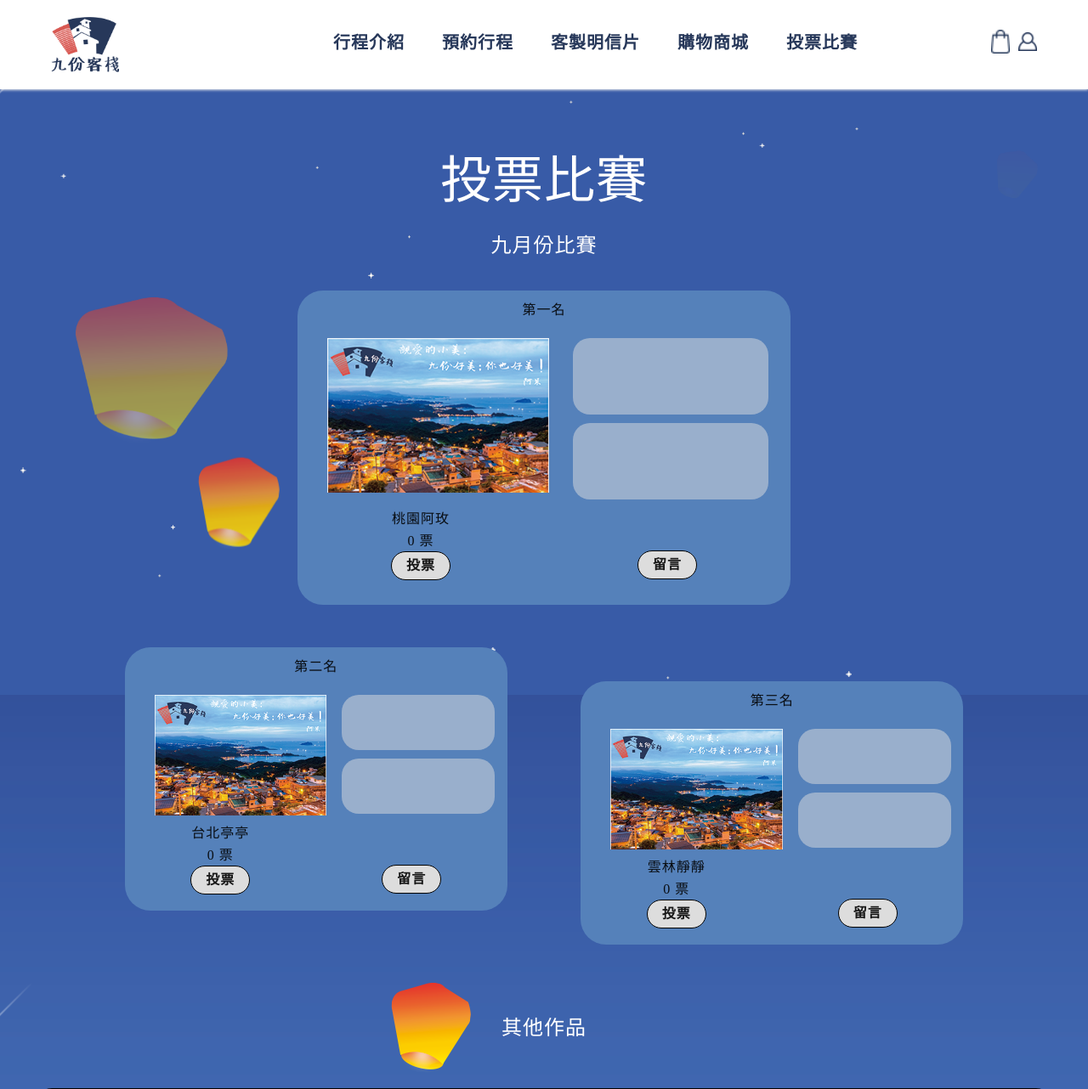
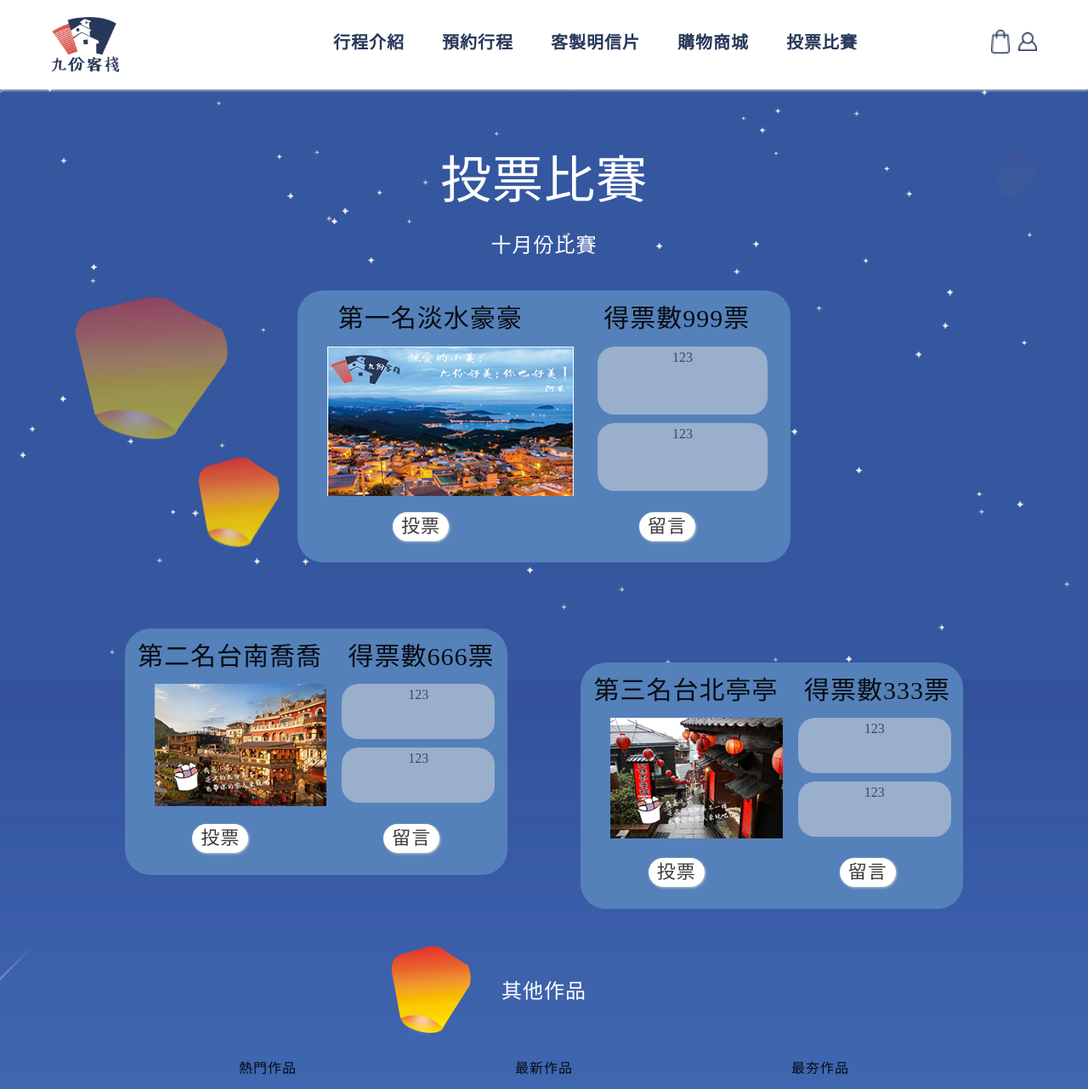
Before and after one commit to danny17495/DD103G1, a PHP site: page /competition.html in a window 1280 px wide. Shown: the top 1282 px of the page at 85% size. Run offline with PHP 8.4, Linux system fonts and the light colour scheme; some web fonts are replaced.

Commit message:
豪 修改樣式 新增JS  新改檔名

```diff
--- a/competition.html
+++ b/competition.html
@@ -134,92 +134,94 @@
 
 
     <section class="competitionMessageBoard">
+
+        <!-- 投票頁開頭 -->
+
         <div id="containerpa floatBoard">
             <div class="skylightBanner">
                     <h1>投票比賽</h1>
-                    <h2>九月份比賽</h2>
+                    <h2>十月份比賽</h2>
             </div>
+
+            <!-- 天燈 -->
             <img src="images/competition/skyLight1.png" id="skylight1" alt="">
             <img src="images/competition/skyLight3.png" id="skylight3" alt="">
             <img src="images/competition/skyLight2.png" id="skylight2" alt="">
-            <div class="messageNo1 row">
-                <div class="messageBoard col-xl-6">
-                    <h2>第一名</h2>
+
+            <!-- 第一名明信片 -->
+            <div class="messageNo1">
+                <div class="messageBoard">
+                    <div class="competitionVoteTitle">
+                        <input type="hidden"  name="work_no">
+                        <span>第一名<span id="memId">淡水豪豪</span></span>
+                        <span>得票數<span id="vote0">999票</span></span>
+                    </div>
                     <div class="competitionPost">
-                        <img src="images/competition/comptitionPost.png" alt="">
+                        <img src="images/competition/card01.png" alt="">
                     </div>
                     <div class="competitionText">
-                        <div class="comptitionText1"></div>
-                        <div class="comptitionText1"></div>
+                        <div class="textContent">123</div>
+                        <div class="textContent">123</div>
                     </div>
                     <div class="competitionButton">
-                        <div class="vote1">
-                            <div class="" id="vote1"  @click="num++" value="10">
-                                <p id="memId">{{message}}</p>
-                                <p>{{num}} 票</p>
-                            <span href="#" id="voteBtn">投票</span>
-                            </div>
-                        </div>
-                        <div class="vote2">
-                            <div id="vote">
-                                <span href="#" class="messageBtn" id="messageBtn">留言</span>
-                            </div>
-                            <input type="hidden" name="work_no2" value="23">
-                        </div>
+                        <span href="#"  class="whiteButton voteBtn">投票
+                            <input type="hidden" name="work_no2" value="25">
+                        </span>
+                        <span href="#"  class="whiteButton messageBtn">留言
+                            <input type="hidden" name="work_no3" value="25">
+                        </span>
                     </div>
                 </div>
             </div>
+
+
             <div class="clearfix"></div>
+
+            <!-- 第二、三名天燈 -->
             <div class="messageNo2 row">
-                <div class="messageBoard col-xl-6">
-                    <h2>第二名</h2>
+                <div class="messageBoard">
+                    <div class="competitionVoteTitle">
+                        <input type="hidden"  name="work_no">
+                        <span>第二名<span id="memId">台南喬喬</span></span>
+                        <span>得票數<span id="vote0">666票</span></span>
+                    </div>
                     <div class="competitionPost">
-                        <img src="images/competition/comptitionPost.png" alt="">
+                        <img src="images/competition/card02.png" alt="">
                     </div>
                     <div class="competitionText">
-                        <div class="comptitionText1"></div>
-                        <div class="comptitionText1"></div>
+                        <div class="textContent">123</div>
+                        <div class="textContent">123</div>
                     </div>
                     <div class="competitionButton">
-                        <div class="vote1">
-                            <div class="" id="vote2"  @click="num++" value="10">
-                                <p id="memId">{{message}}</p>
-                                <p>{{num}} 票</p>
-                            <span href="#" id="voteBtn">投票</span>
-                            </div>
-                        </div>
-                        <div class="vote2">
-                            <div id="vote">
-                                <span href="#" class="messageBtn" id="messageBtn">留言</span>
-                            </div>
-                            <input type="hidden" name="work_no2" value="23">
-                        </div>
+                        <span href="#"  class="whiteButton voteBtn">投票
+                            <input type="hidden" name="work_no2" value="25">
+                        </span>
+                        <span href="#"  class="whiteButton messageBtn">留言
+                            <input type="hidden" name="work_no3" value="25">
+                        </span>
                     </div>
                 </div>
 
-                <div class="messageBoard col-xl-6" id="under">
-                    <h2>第三名</h2>
+                <div class="messageBoard" id="under">
+                    <div class="competitionVoteTitle">
+                        <input type="hidden"  name="work_no">
+                        <span>第三名<span id="memId">台北亭亭</span></span>
+                        <span>得票數<span id="vote0">333票</span></span>
+                    </div>
                     <div class="competitionPost">
-                        <img src="images/competition/comptitionPost.png" alt="">
+                        <img src="images/competition/card03.png" alt="">
                     </div>
                     <div class="competitionText">
-                        <div class="comptitionText1"></div>
-                        <div class="comptitionText1"></div>
+                        <div class="textContent">123</div>
+                        <div class="textContent">123</div>
                     </div>
                     <div class="competitionButton">
-                        <div class="vote1">
-                            <div class="" id="vote3"  @click="num++" value="10">
-                                <p id="memId">{{message}}</p>
-                                <p>{{num}} 票</p>
-                            <span href="#" id="voteBtn">投票</span>
-                            </div>
-                        </div>
-                        <div class="vote2">
-                            <div id="vote">
-                                <span href="#" class="messageBtn" id="messageBtn">留言</span>
-                            </div>
-                            <input type="hidden" name="work_no2" value="23">
-                        </div>
+                        <span href="#"  class="whiteButton voteBtn">投票
+                            <input type="hidden" name="work_no2" value="25">
+                        </span>
+                        <span href="#"  class="whiteButton messageBtn">留言
+                            <input type="hidden" name="work_no3" value="25">
+                        </span>
                     </div>
                 </div>
             </div>
@@ -244,22 +246,22 @@
                 </div>
                 <div class="messageOtherBoard" id="fly1">
                     <div class="smallMessage">
-                        <img src="images/competition/comptitionPost.png" alt="">
+                        <img src="images/competition/card01.png" alt="">
                         <div class="smallMessageButton">
-                            <div class="vote1">
-                                <div class="otherVote" id="vote4"  @click="num++" value="10">
-                                    <div class="otherp">
-                                        <p id="memId">{{message}} </p>
-                                        <p>: {{num}} 票</p>
-                                    </div>
-                                    <span href="#" id="voteBtn">投票</span>
+                            <div class="">
+                                <div class="competitionVoteTitle">
+                                    <input type="hidden"  name="work_no">
+                                    <span>第三名<span id="memId">台北亭亭</span></span>
+                                    <span>得票數<span id="vote0">333票</span></span>
                                 </div>
                             </div>
-                            <div class="vote2">
-                                <div id="vote">
-                                    <span href="#" class="messageBtn" id="messageBtn">留言</span>
-                                </div>
-                                <input type="hidden" name="work_no2" value="23">
+                            <div class="competitionButton">
+                                <span href="#"  class="whiteButton voteBtn">投票
+                                    <input type="hidden" name="work_no2" value="25">
+                                </span>
+                                <span href="#"  class="whiteButton messageBtn">留言
+                                    <input type="hidden" name="work_no3" value="25">
+                                </span>
                             </div>
                         </div>
                     </div>
@@ -272,12 +274,12 @@
                                         <p id="memId">{{message}}</p>
                                         <p>:{{num}} 票</p>
                                     </div>
-                                <span href="#" id="voteBtn">投票</span>
+                                <span href="#" id="voteBtn" class="whiteButton">投票</span>
                                 </div>
                             </div>
                             <div class="vote2">
                                 <div id="vote">
-                                    <span href="#" class="messageBtn" id="messageBtn">留言</span>
+                                    <span href="#" class="whiteButton" id="messageBtn">留言</span>
                                 </div>
                                 <input type="hidden" name="work_no2" value="23">
                             </div>
@@ -292,12 +294,12 @@
                                         <p id="memId">{{message}}</p>
                                         <p>: {{num}} 票</p>
                                     </div>
-                                <span href="#" id="voteBtn">投票</span>
+                                <span href="#" id="voteBtn" class="whiteButton">投票</span>
                                 </div>
                             </div>
                             <div class="vote2">
                                     <div id="vote">
-                                        <span href="#" class="messageBtn" id="messageBtn">留言</span>
+                                        <span href="#" class="whiteButton" id="messageBtn">留言</span>
                                     </div>
                                 <input type="hidden" name="work_no2" value="23">
                             </div>
@@ -314,12 +316,12 @@
                                         <p id="memId">{{message}}</p>
                                         <p>: {{num}} 票</p>
                                     </div>
-                                <span href="#" id="voteBtn">投票</span>
+                                <span href="#" id="voteBtn" class="whiteButton">投票</span>
                                 </div>
                             </div>
                             <div class="vote2">
                                 <div id="vote">
-                                    <span href="#" class="messageBtn" id="messageBtn">留言</span>
+                                    <span href="#" class="whiteButton" id="messageBtn">留言</span>
                                 </div>
                                 <input type="hidden" name="work_no2" value="23">
                             </div>
@@ -334,12 +336,12 @@
                                         <p id="memId">{{message}}</p>
                                         <p>: {{num}} 票</p>
                                     </div>
-                                <span href="#" id="voteBtn">投票</span>
+                                <span href="#" id="voteBtn" class="whiteButton">投票</span>
                                 </div>
                             </div>
                             <div class="vote2">
                                 <div id="vote">
-                                    <span href="#" class="messageBtn" id="messageBtn">留言</span>
+                                    <span href="#" class="whiteButton" id="messageBtn">留言</span>
                                 </div>
                                 <input type="hidden" name="work_no2" value="23">
                             </div>
@@ -354,12 +356,12 @@
                                         <p id="memId">{{message}}</p>
                                         <p>: {{num}} 票</p>
                                     </div>
-                                <span href="#" id="voteBtn">投票</span>
+                                <span href="#" id="voteBtn" class="whiteButton">投票</span>
                                 </div>
                             </div>
                             <div class="vote2">
                                 <div id="vote">
-                                    <span href="#" class="messageBtn" id="messageBtn">留言</span>
+                                    <span href="#" class="whiteButton" id="messageBtn">留言</span>
                                 </div>
                                 <input type="hidden" name="work_no2" value="23">
                             </div>
--- a/css/competition.css
+++ b/css/competition.css
@@ -5,9 +5,12 @@ body{
     background-image: url(../images/competition/comptitionbackground.png);
 }
 
-.competitionMessageBoard span,.competitionOther span,.competitionOther1 span{
-    font-family: serif;
-}
+/* .competitionMessageBoard span,.competitionOther span,.competitionOther1 span{
+    cursor: pointer;
+    display: inline-block;
+    border-radius: 50px;
+    font-family: '華康秀風體';
+} */
 
 /* 留言板 */
 .message {
@@ -189,6 +193,9 @@ body{
 }
 #can{
     width: 100%;
+    height:100%;
+    top: 0;
+    left: 0;
     position: absolute;
     z-index: -1;
 
@@ -260,6 +267,16 @@ body{
     margin-top: 150px;
 }
 
+.competitionVoteTitle{
+    font-family: "華康秀風體";
+    font-size: 30px;
+    padding-top: 20px;
+    display: flex;
+    justify-content: space-around;
+    flex-flow: row nowrap;
+    align-items: center;
+}
+
 
 .messageNo1{
     width: 100%;
@@ -286,7 +303,7 @@ body{
 .messageBoard{
     width: 100%;
     max-width: 580px;
-    height: 370px;
+    height: 320px;
     background-color: #5581ba;
     border-radius:30px;
     text-align: center;
@@ -297,7 +314,7 @@ body{
 .messageNo2 .messageBoard{
     width: 100%;
     max-width: 450px;
-    height: 310px;
+    height: 290px;
     background-color: #5581ba;
     border-radius:30px;
     text-align: center;
@@ -313,6 +330,11 @@ body{
     width: 100%;
     max-width: 1200px;
 }
+
+.messageNo1 .competitionPost img {
+    width: 50%;
+}
+
 .messageBoard img{
     width: 45%;
     float: left;
@@ -334,17 +356,17 @@ body{
     padding-left: 18px;
 }
 
-.competitionText .comptitionText1{
+.messageNo1 .textContent{
     width: 100%;
-    width: 230px;
-    height: 90px;
+    width: 200px;
+    height: 80px;
     background-color: #ddd;
     margin-bottom: 10px;
     border-radius: 20px;
     opacity: 0.5;
 }
 
-.messageNo2 .comptitionText1{
+.messageNo2 .textContent{
     width: 100%;
     width: 180px;
     height: 65px;
@@ -359,23 +381,12 @@ body{
     display: flex;
     justify-content: space-around;
     flex-flow: row nowrap;
+    margin-top: 15px;
 }
 
-#voteBtn,#messageBtn,.OtherButton{
-    width: 70px;
-    cursor: pointer;
-    border: 1px solid #000;
-    border-radius: 50px;
-    font-weight: bold;
-    background-color: #ddd;
-    line-height: 2;
-}
 
-.competitionButton #vote1,.competitionButton #vote2,
-.competitionButton #vote3{
-    display: flex;
-    flex-flow: column nowrap;
-}
+
+
 
 .competitionButton #vote,.smallMessage #vote{
     display: flex;
@@ -392,11 +403,7 @@ body{
     margin-left: -50%;
 }
 
-.vote1{
-    display: flex;
-    justify-content: space-around;
-    align-items: center;
-}
+
 
 .otherVote{
     display: flex;
--- a/js/animation.js
+++ b/js/animation.js
@@ -86,7 +86,7 @@ var y = canvas.height = 1875;
 
 var img = new Image();
 img.src = "../images/competition/star.png";
-var num = 100;
+var num = 500;
 var arrStar = [];
 
 
@@ -142,7 +142,7 @@ function draw(){
 }
 
 function drawRect(){
-    ctx.fillStyle = "#385BA7";
+    ctx.fillStyle = "rgba(55, 88, 162,.5)"
     ctx.fillRect(0,0,x,y);
 
 }
```
Also changed, not shown: other parts of css/competition.css (+15 -14 lines), images/competition/card01.png (added), images/competition/card02.png (added), images/competition/card03.png (added), images/competition/comptitionPost.png (deleted).
